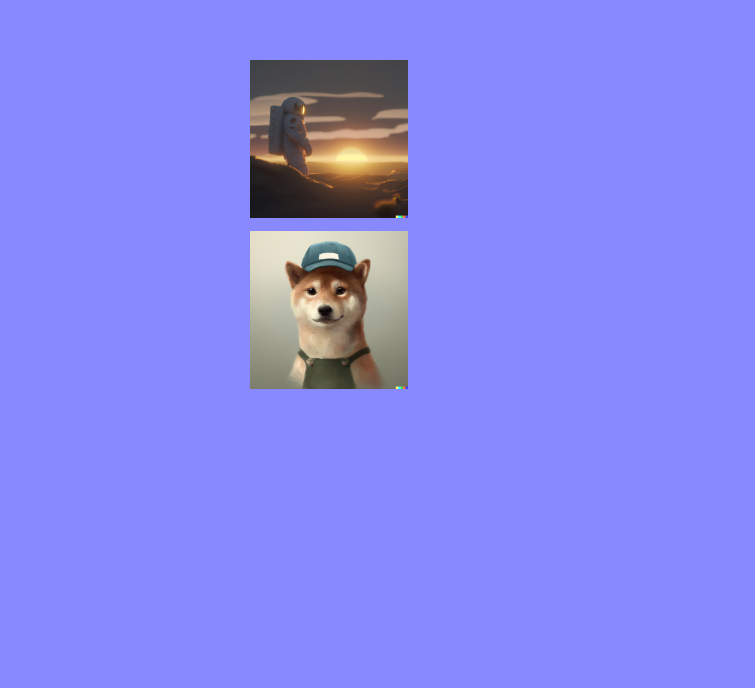
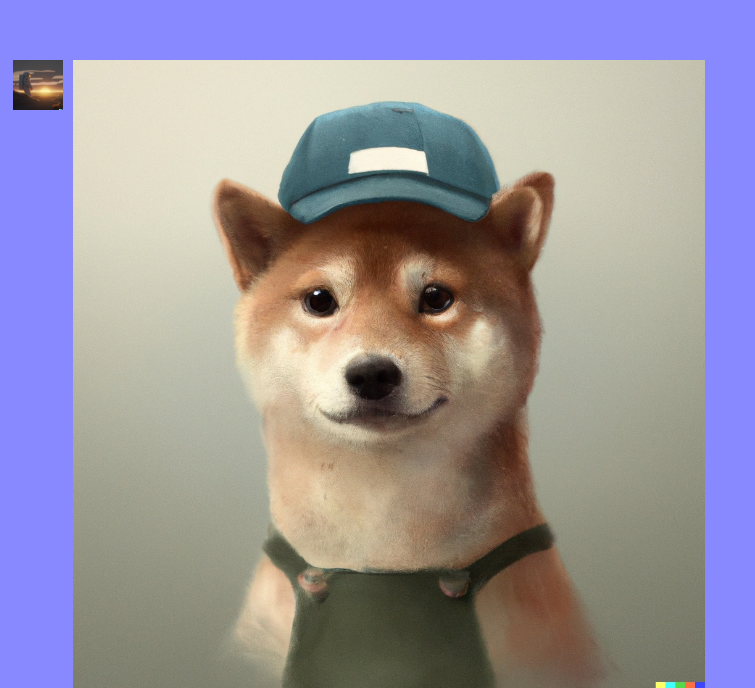
Before and after one commit to AvocadoPanda/about, a plain HTML site: page index.html in a window 1280 px wide. Shown: the part 2112-2800 px from the top of the page, without its empty margins (0-755 px from the left). Before the commit the page ends 2517 px from the top, so only its background shows below. Drawn offline with Linux system fonts and the light colour scheme.

Commit message:
Update index.html

```diff
--- a/index.html
+++ b/index.html
@@ -43,11 +43,11 @@
 
 
   <div class="row">
-    <div class="column">
-      <img src="../images/DALL·E 2022-07-24 09.30.34 - Astronaut watching sunset from hills, digital art.png" alt="Snow" style="width:25%">
+    <div class="column" style="float:left ; width: 50px; padding: 5px;">
+      <img src="../images/DALL·E 2022-07-24 09.30.34 - Astronaut watching sunset from hills, digital art.png" alt="Snow" style="width:100%">
     </div>
-    <div class="column">
-      <img src="../images/IMG_0980.png" alt="Forest" style="width:25%">
+    <div class="column style="float:left ; width: 50px; padding: 5px;"">
+      <img src="../images/IMG_0980.png" alt="Forest" style="width:100%">
     </div>
   </div>
 
```
